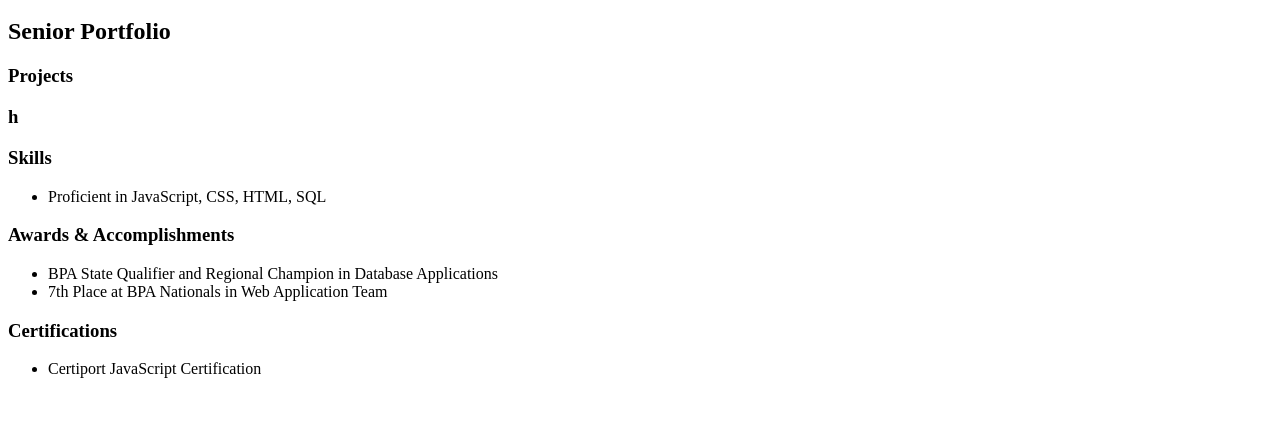
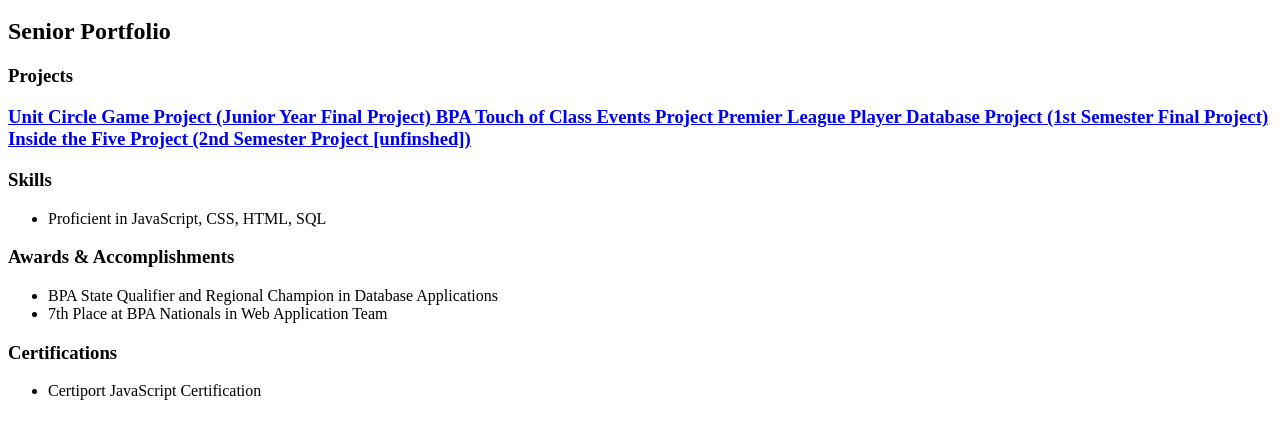
Before and after one commit to OliverQian7/OliverQian7.github.io, a plain HTML site: page index.html in a window 1280 px wide. Shown: the part 48-486 px from the top of the page. Drawn offline with Linux system fonts and the light colour scheme.

Commit message:
some links of projects

```diff
--- a/index.html
+++ b/index.html
@@ -6,7 +6,10 @@
 <h1>Oliver Qian</h1>
 <h2>Senior Portfolio<h2>
 <h3>Projects<h3>
-  <link href = "portal.azure.com">h </link>
+  <a href = "https://github.com/Constantantinefr/Unit-Circle-Game"> Unit Circle Game Project (Junior Year Final Project) </a>
+  <a href = "https://github.com/LiamGallagher03/touchofclassevents">BPA Touch of Class Events Project </a>
+  <a href = "https://github.com/OliverQian7/FinalProjectS1">Premier League Player Database Project (1st Semester Final Project)</a>
+  <a href = "https://github.com/Constantantinefr/Insidethe5">Inside the Five Project (2nd Semester Project [unfinshed])</a>
 <h3>Skills</h3>
   <ul>
     <li>Proficient in JavaScript, CSS, HTML, SQL</li>
```
